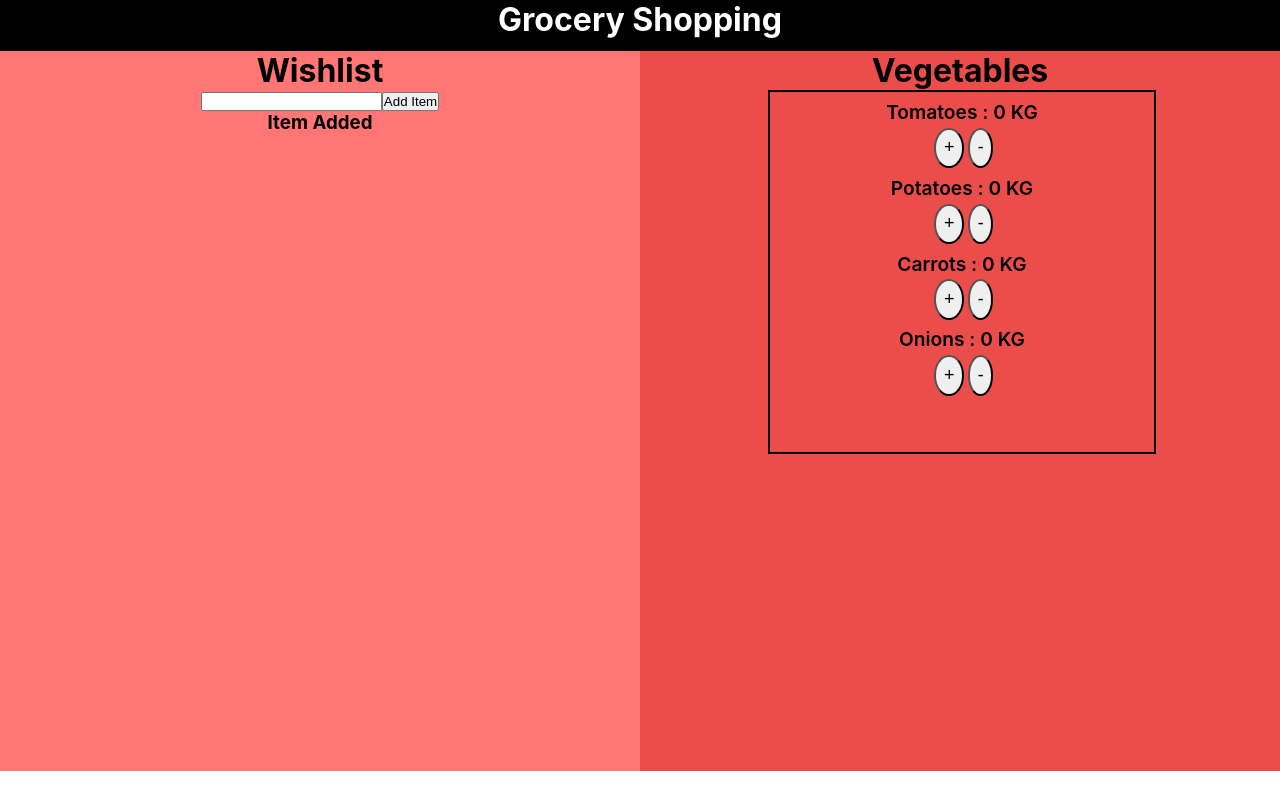
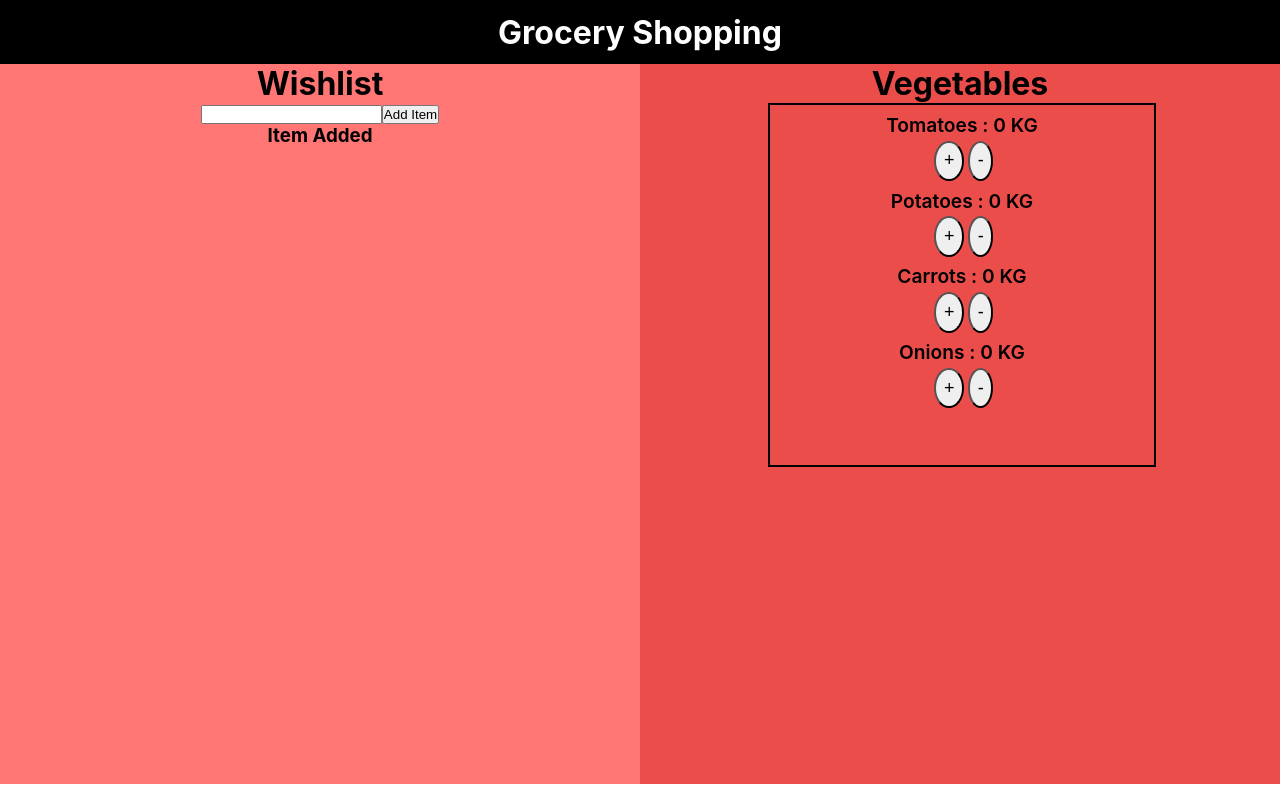
Before and after one commit to YogendraRajpoot/U5-E1, a React (Create React App) app: page / in a window 1280 px wide. Built offline with nearby package versions, Linux system fonts and the light colour scheme.

Commit message:
css update in nav and bottom

```diff
--- a/src/App.css
+++ b/src/App.css
@@ -8,16 +8,12 @@
   display: flex;
   flex-direction: column;
 }
-.top{
-  position: fixed;
-  background-color: black;
-  color: white;
-  height: 8vh;
-  width: 100%;
-}
+/* .top{
+
+} */
 .bottom{
   position: relative;
   display: flex;
   flex-direction: row;
-  margin-top: 4%;
+  margin-top: 5%;
 }
--- a/src/component/Nav.jsx
+++ b/src/component/Nav.jsx
@@ -1,9 +1,10 @@
 import React from "react";
+import style from "../component/nav.module.css"
 
 export const Nav = () => {
   return (
-    <div >
-      <h1>Grocery Shopping</h1>
+    <div className={style.nav} >
+      <h1 className={style.heading}>Grocery Shopping</h1>
     </div>
   );
 };
--- a/src/component/nav.module.css
+++ b/src/component/nav.module.css
@@ -0,0 +1,10 @@
+.nav{
+  position: fixed;
+  background-color: black;
+  color: white;
+  height: 10vh;
+  width: 100%;
+}
+.heading{
+    padding: 1% 0% ;
+}
--- a/src/component/wishlist.module.css
+++ b/src/component/wishlist.module.css
@@ -5,4 +5,5 @@
 }
 .item{
     font-size: medium;
+    font-weight: 600;
 }
```
